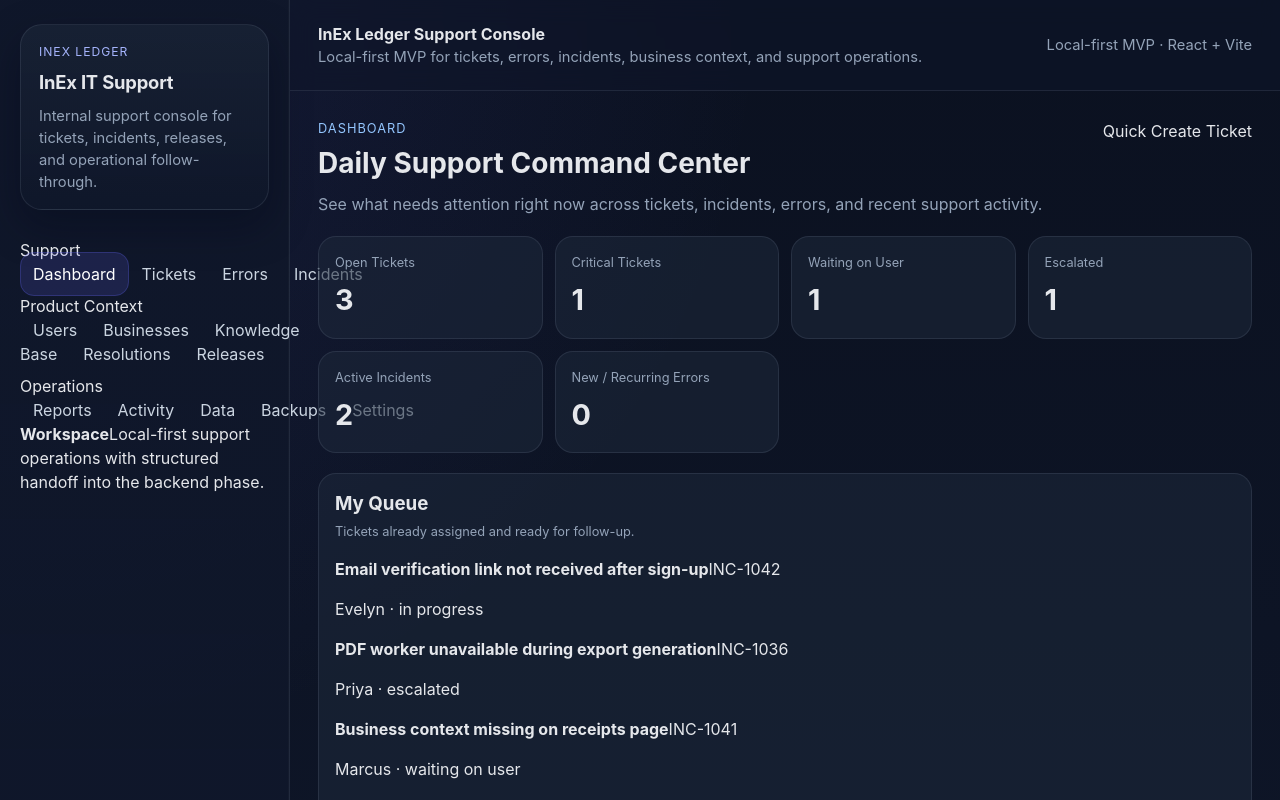
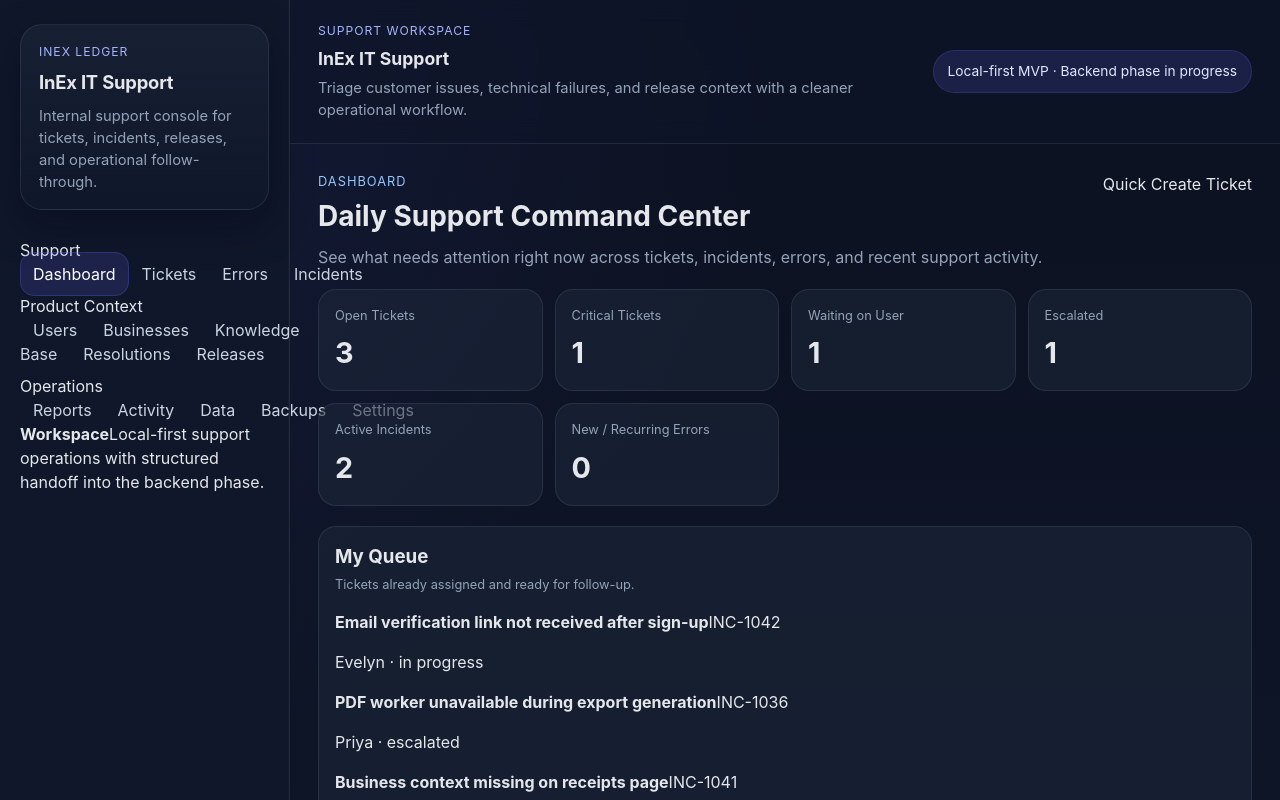
Before and after one commit to Emanuel628/InEx-IT-Support, a React (Vite) app: page /dashboard in a window 1280 px wide. Shown: the top 800 px of the page. Built offline with nearby package versions, Linux system fonts and the light colour scheme.

Commit message:
Polish topbar hierarchy and messaging

```diff
--- a/src/components/layout/Topbar.tsx
+++ b/src/components/layout/Topbar.tsx
@@ -2,12 +2,13 @@ export function Topbar() {
   return (
     <header className="topbar">
       <div>
-        <strong>InEx Ledger Support Console</strong>
+        <span className="topbar-kicker">Support workspace</span>
+        <strong className="topbar-title">InEx IT Support</strong>
         <div className="topbar-meta">
-          Local-first MVP for tickets, errors, incidents, business context, and support operations.
+          Triage customer issues, technical failures, and release context with a cleaner operational workflow.
         </div>
       </div>
-      <div className="topbar-meta">Local-first MVP · React + Vite</div>
+      <div className="topbar-pill">Local-first MVP · Backend phase in progress</div>
     </header>
   );
 }
```
